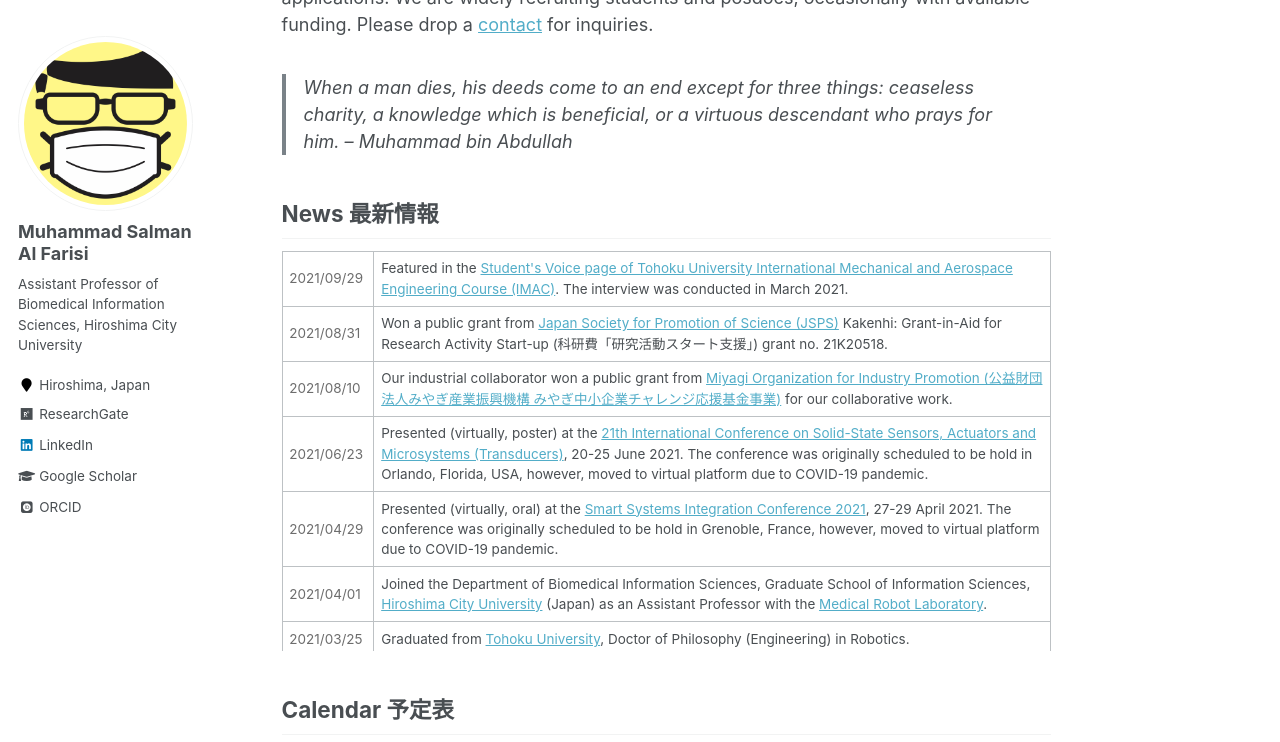
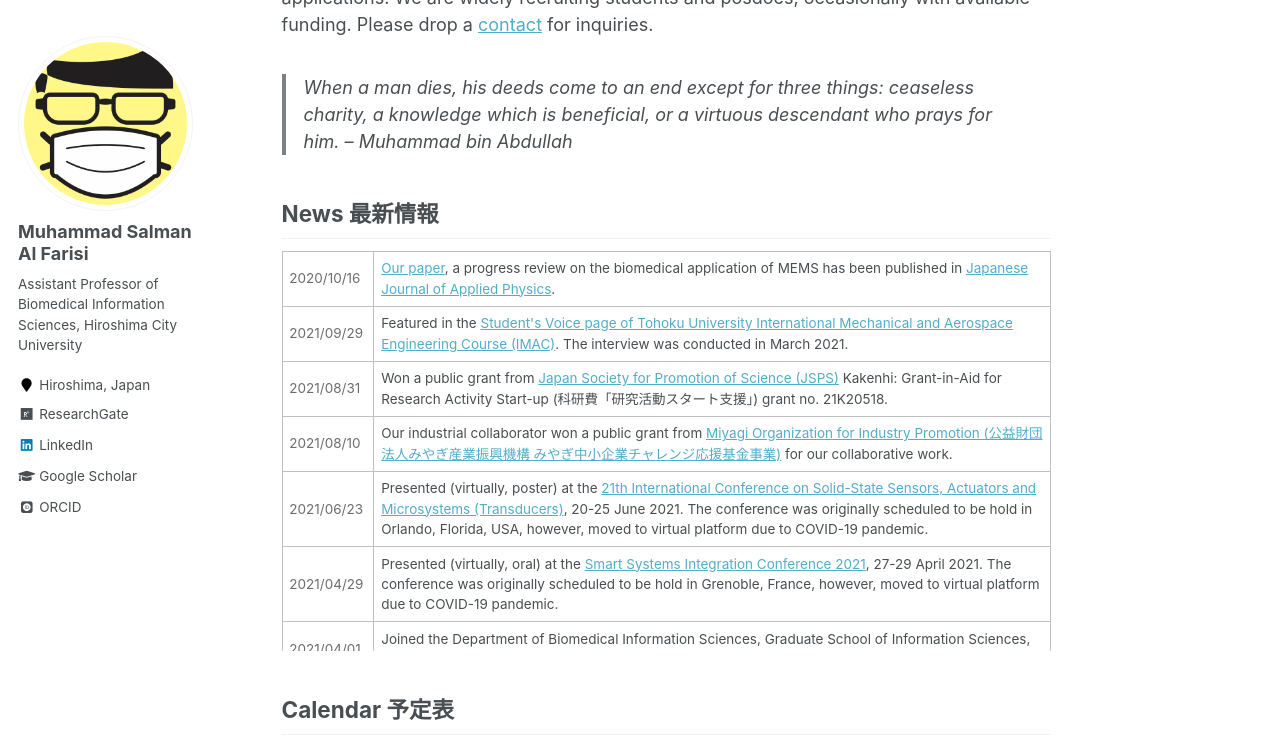
Before and after one commit to msalfarisi/msalfarisi.github.io, a Jekyll site: the page built from _pages/home.md, in a window 1280 px wide and 900 px high, scrolled down 457 px, cut to the strip 0-742 px from the top of the window. Built offline with Jekyll 4.4.1, drawn with Linux system fonts in a browser that asks for light colours; some web fonts are replaced.

Commit message:
Update home.md

```diff
--- a/_pages/home.md
+++ b/_pages/home.md
@@ -22,6 +22,10 @@ Welcome to the homepage of Muhammad Salman Al Farisi, an Assistant Professor at
 
 <div style="overflow-y: scroll; height:400px;">
  <table style="width:100%">
+  <tr>
+    <td style="color:#6d6d6d;">2020/10/16</td>
+    <td><a href="/publication/">Our paper</a>, a progress review on the biomedical application of MEMS has been published in <a href="https://doi.org/10.35848/1347-4065/ac305d">Japanese Journal of Applied Physics</a>.</td>
+  </tr>
   <tr>
     <td style="color:#6d6d6d;">2021/09/29</td>
     <td>Featured in the <a href="http://www.imac.mech.tohoku.ac.jp/outline/voice.html">Student's Voice page of Tohoku University International Mechanical and Aerospace Engineering Course (IMAC)</a>. The interview was conducted in March 2021.</td>
```
